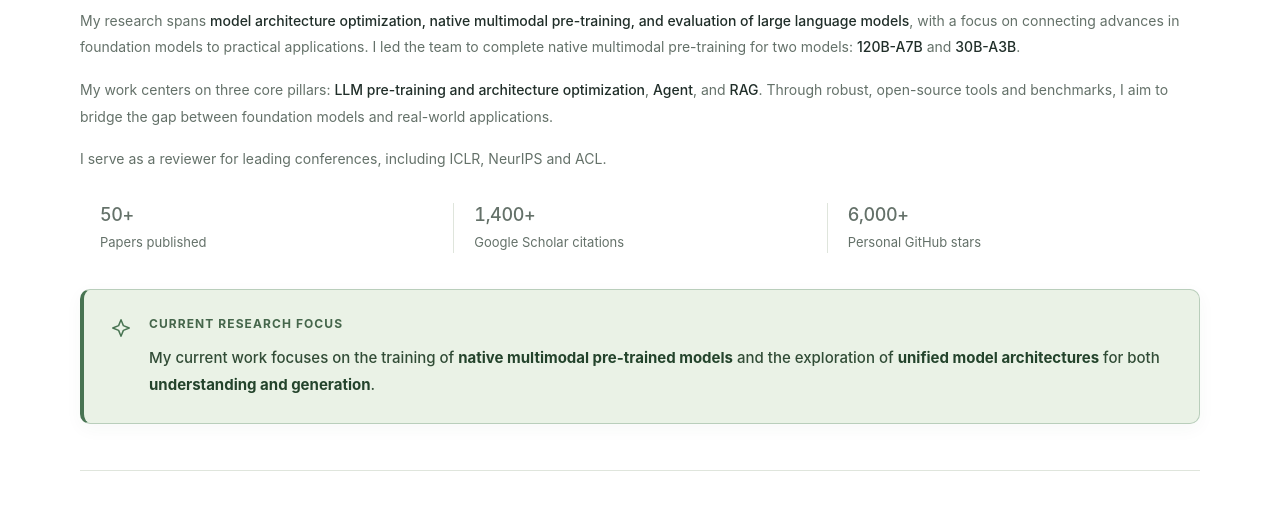
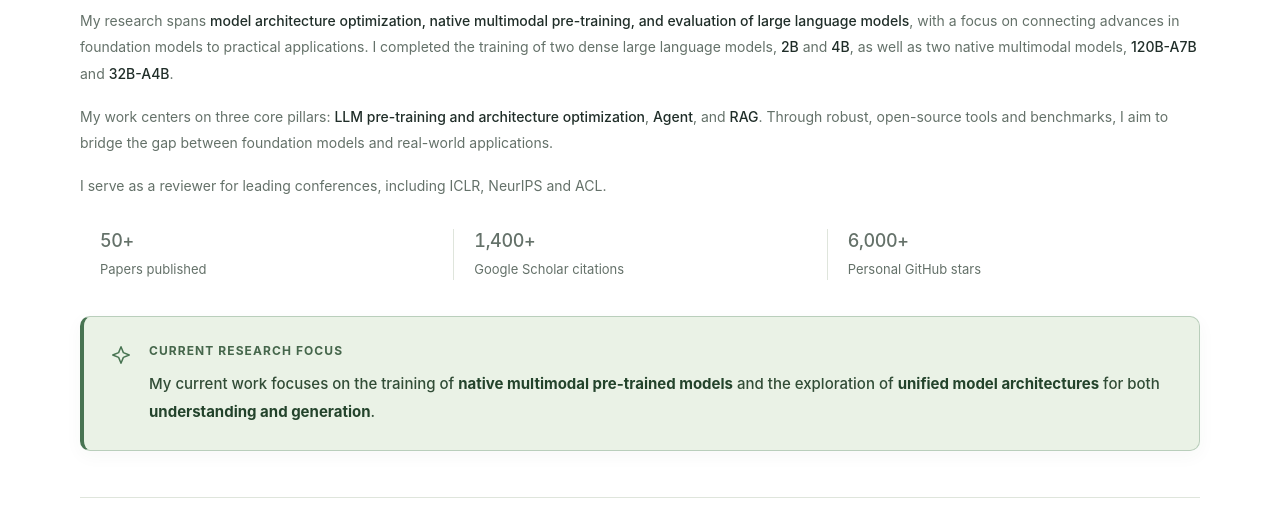
Before and after one commit to endymecy/endymecy.github.io, a plain HTML site: page index.html in a window 1280 px wide. Shown: the part 586-1100 px from the top of the page. Drawn offline with Linux system fonts and the light colour scheme.

Commit message:
Update research details in about section

```diff
--- a/index.html
+++ b/index.html
@@ -401,7 +401,7 @@
         <h2 id="about-title">Short bio</h2>
       </div>
       <div class="about-content">
-        <p>My research spans <strong>model architecture optimization, native multimodal pre-training, and evaluation of large language models</strong>, with a focus on connecting advances in foundation models to practical applications. I led the team to complete native multimodal pre-training for two models: <strong>120B-A7B</strong> and <strong>30B-A3B</strong>.</p>
+        <p>My research spans <strong>model architecture optimization, native multimodal pre-training, and evaluation of large language models</strong>, with a focus on connecting advances in foundation models to practical applications. I completed the training of two dense large language models, <strong>2B</strong> and <strong>4B</strong>, as well as two native multimodal models, <strong>120B-A7B</strong> and <strong>32B-A4B</strong>.</p>
         <p>My work centers on three core pillars: <strong>LLM pre-training and architecture optimization</strong>, <strong>Agent</strong>, and <strong>RAG</strong>. Through robust, open-source tools and benchmarks, I aim to bridge the gap between foundation models and real-world applications.</p>
         <p  class="academic-service">I serve as a reviewer for leading conferences, including ICLR, NeurIPS and ACL.</p>
         <dl class="research-stats" aria-label="Research and open-source impact">
@@ -661,7 +661,7 @@
         ['.back-to-top', '返回顶部']
       ].forEach(([selector, value]) => bindTranslation(selector, value, 'node'));
       bindTranslation('.hero-description', '我在<strong>腾讯优图实验室</strong>带领团队开展大语言模型、多模态大语言模型、RAG等的研究。', 'html');
-      bindTranslation('.about-content > p:nth-of-type(1)', '我的研究涵盖<strong>大语言模型架构优化、原生多模态预训练、模型评测</strong>等方面，致力于将基础模型的研究进展转化为实际应用。带领团队完成了<strong>120B-A7B</strong>以及<strong>30B-A3B</strong>两款模型的原生多模态预训练工作。', 'html');
+      bindTranslation('.about-content > p:nth-of-type(1)', '我的研究涵盖<strong>大语言模型架构优化、原生多模态预训练、模型评测</strong>等方面，致力于将基础模型的研究进展转化为实际应用。我完成了<strong>2B</strong>和<strong>4B</strong>两款 Dense 大语言模型，以及<strong>120B-A7B</strong>和<strong>32B-A4B</strong>两款原生多模态模型的训练。', 'html');
       bindTranslation('.about-content > p:nth-of-type(2)', '我主要围绕三个核心方向开展工作：<strong>大语言模型预训练与架构优化</strong>、<strong>智能体（Agent）</strong>和<strong>检索增强生成（RAG）</strong>。我们希望通过可靠的开源工具和评测基准，缩小基础模型与实际应用之间的差距。', 'html');
       bindTranslation('.current-focus > span', '<span class="current-focus-label">当前研究重点</span>我目前专注于<strong>原生多模态预训练模型</strong>的训练，并探索同时支持<strong>理解与生成</strong>的<strong>统一模型架构</strong>。', 'html');
       const groupDescriptions = ['模型与多模态理解', '检索、推理与知识'];
```
